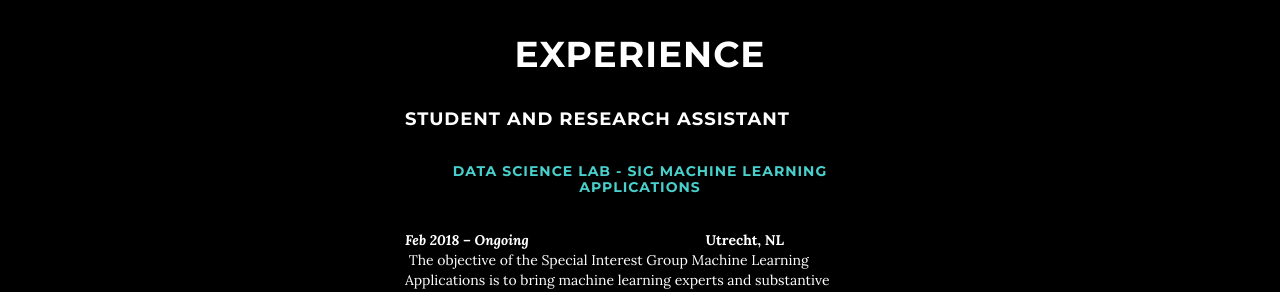
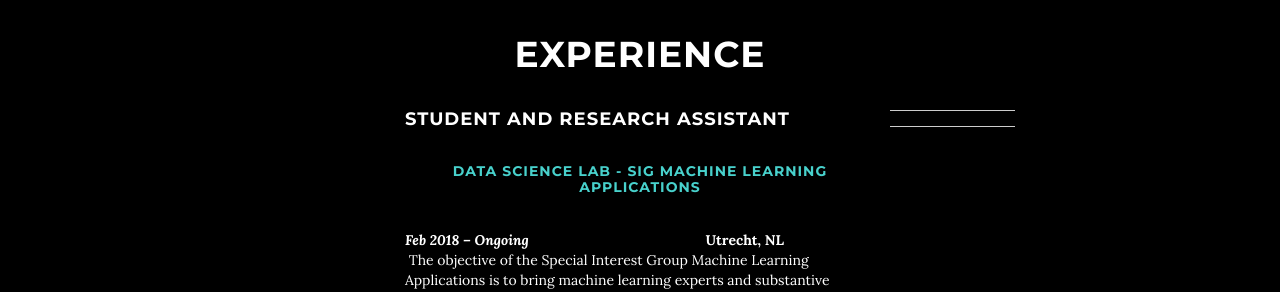
Before and after one commit to AgneseG/AgneseG.github.io, a Jekyll site: the page built from index.html, in a window 1280 px wide and 900 px high, scrolled down 915 px. Shown: the part 150-442 px from the top of the window. Built offline with Jekyll 4.4.1, drawn with Linux system fonts in a browser that asks for light colours.

Commit message:
Update about.html

```diff
--- a/_includes/about.html
+++ b/_includes/about.html
@@ -13,14 +13,14 @@
 </ul>
 
 <p></p>
-                <p></p>
+<hr/>
 
 <h4 class="col-lg-8 col-lg-offset-2" style="text-align: left;">Project Research Intern</h4>
 <h5 class="col-lg-8 col-lg-offset-2" style="color:#48D1CC">Centraal Bureau voor de Statistiek (CBS)</h5>
 <strong class="col-lg-8 col-lg-offset-2" style="text-align: left;"><em>Sept 2018 &ndash; Ongoing &nbsp;</em> &nbsp; &nbsp; &nbsp;&nbsp; &nbsp; &nbsp; &nbsp; &nbsp; &nbsp;&nbsp; &nbsp; &nbsp; &nbsp; &nbsp; &nbsp;  &nbsp; &nbsp; &nbsp; &nbsp; &nbsp; &nbsp; &nbsp; &nbsp; Den Hague, NL</strong>
 
 <div class="col-lg-8 col-lg-offset-2" style="text-align: left;">Researching a Ratio Imputation method for a more efficient and precise imputation of business missing data, using classical and machine learn- ing techniques.</div>
-
+<hr/>
 
 <p></p>
                 <p></p>
```
